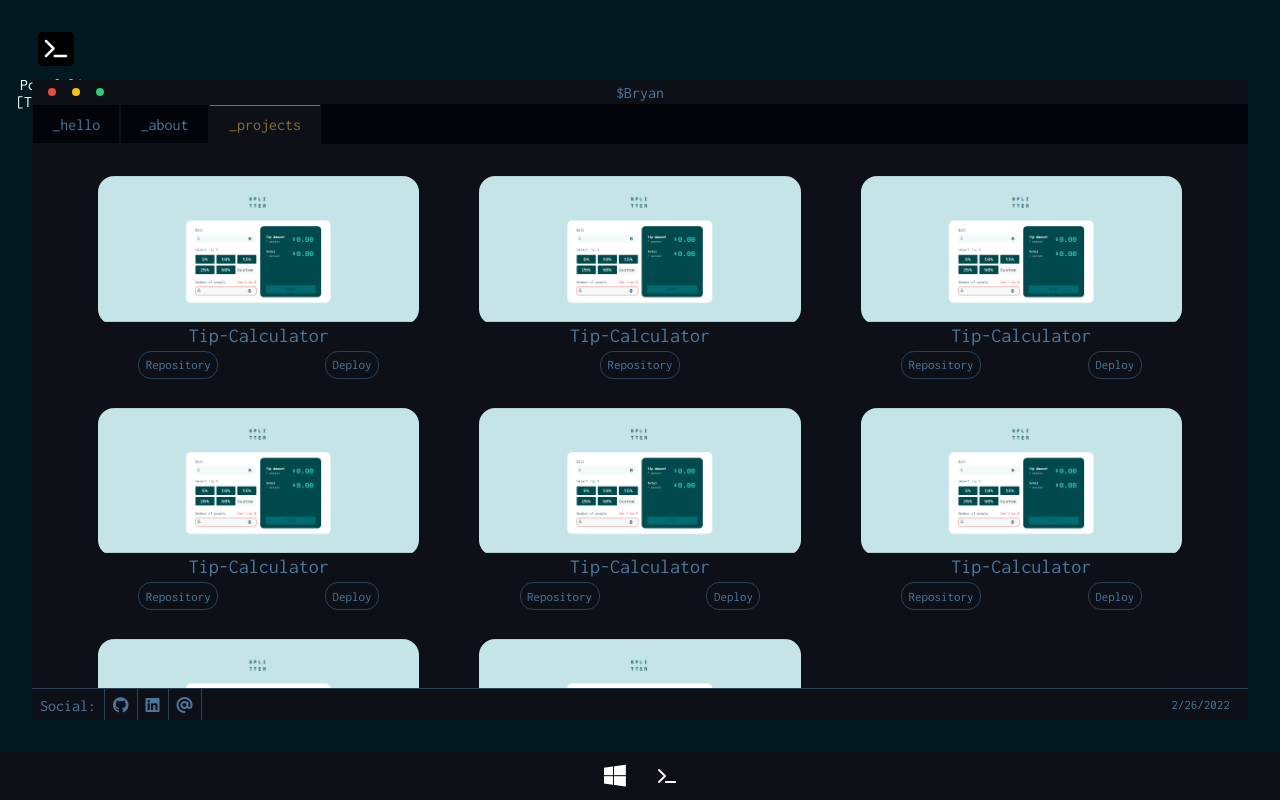
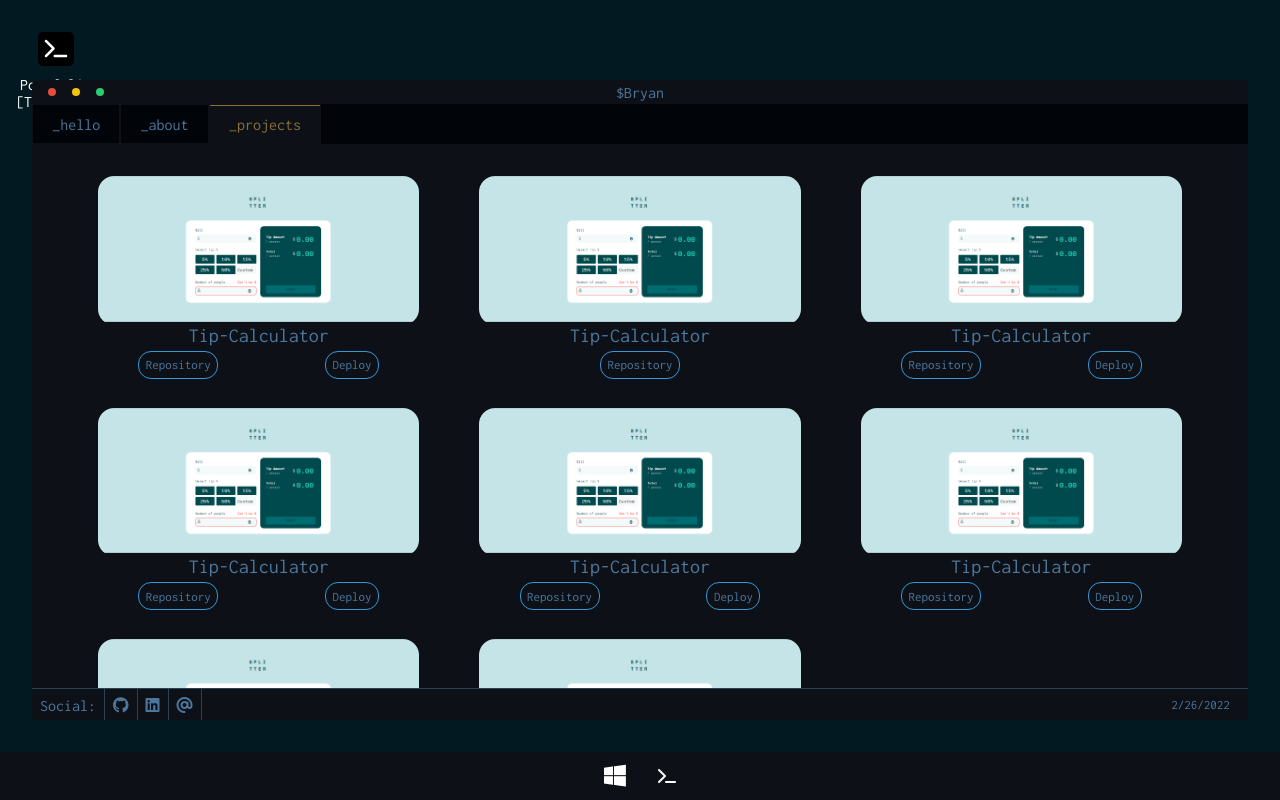
Before and after one commit to ripterdust/Portfolio2022, a React (Create React App) app: page /project in a window 1280 px wide. Built offline with nearby package versions, Linux system fonts and the light colour scheme.

Commit message:
Changed the btn style

```diff
--- a/src/styles/terminal/projects/_ProjectCard.scss
+++ b/src/styles/terminal/projects/_ProjectCard.scss
@@ -66,10 +66,10 @@
         .link{
             padding: .5em;
             border-radius: 1em;
-            border: 1px solid $border;
+            border: 1px solid $blue;
             font-size: 13px;
             &:hover{
-                background: $border;
+                background: $blue;
                 color: white;
             }
         }
```
